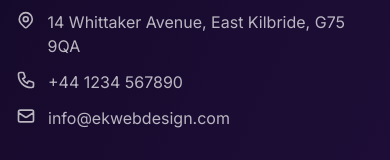
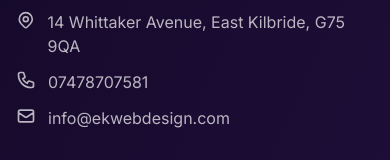
Before and after one commit to matthewmarleyuk/EK-Web-Design, a Next.js app: page / in a window 390 px wide. Shown: the part 11546-11706 px from the top of the page. Built offline with nearby package versions, Linux system fonts and the light colour scheme.

Commit message:
Update phone number in all footers to 07478707581

```diff
--- a/src/app/about/page.tsx
+++ b/src/app/about/page.tsx
@@ -340,7 +340,7 @@
                   <svg width="20" height="20" fill="none" viewBox="0 0 24 24" stroke="currentColor">
                     <path strokeLinecap="round" strokeLinejoin="round" strokeWidth={2} d="M3 5a2 2 0 012-2h3.28a1 1 0 01.948.684l1.498 4.493a1 1 0 01-.502 1.21l-2.257 1.13a11.042 11.042 0 005.516 5.516l1.13-2.257a1 1 0 011.21-.502l4.493 1.498a1 1 0 01.684.949V19a2 2 0 01-2 2h-1C9.716 21 3 14.284 3 6V5z" />
                   </svg>
-                  <span>+44 1234 567890</span>
+                  <span>07478707581</span>
                 </li>
                 <li className="flex items-start gap-3">
                   <svg width="20" height="20" fill="none" viewBox="0 0 24 24" stroke="currentColor">
--- a/src/app/contact/page.tsx
+++ b/src/app/contact/page.tsx
@@ -317,7 +317,7 @@
                   <svg width="20" height="20" fill="none" viewBox="0 0 24 24" stroke="currentColor">
                     <path strokeLinecap="round" strokeLinejoin="round" strokeWidth={2} d="M3 5a2 2 0 012-2h3.28a1 1 0 01.948.684l1.498 4.493a1 1 0 01-.502 1.21l-2.257 1.13a11.042 11.042 0 005.516 5.516l1.13-2.257a1 1 0 011.21-.502l4.493 1.498a1 1 0 01.684.949V19a2 2 0 01-2 2h-1C9.716 21 3 14.284 3 6V5z" />
                   </svg>
-                  <span>+44 1234 567890</span>
+                  <span>07478707581</span>
                 </li>
                 <li className="flex items-start gap-3">
                   <svg width="20" height="20" fill="none" viewBox="0 0 24 24" stroke="currentColor">
--- a/src/app/page.tsx
+++ b/src/app/page.tsx
@@ -597,7 +597,7 @@
                   <svg width="20" height="20" fill="none" viewBox="0 0 24 24" stroke="currentColor">
                     <path strokeLinecap="round" strokeLinejoin="round" strokeWidth={2} d="M3 5a2 2 0 012-2h3.28a1 1 0 01.948.684l1.498 4.493a1 1 0 01-.502 1.21l-2.257 1.13a11.042 11.042 0 005.516 5.516l1.13-2.257a1 1 0 011.21-.502l4.493 1.498a1 1 0 01.684.949V19a2 2 0 01-2 2h-1C9.716 21 3 14.284 3 6V5z" />
                   </svg>
-                  <span>+44 1234 567890</span>
+                  <span>07478707581</span>
                 </li>
                 <li className="flex items-start gap-3">
                   <svg width="20" height="20" fill="none" viewBox="0 0 24 24" stroke="currentColor">
--- a/src/app/services/page.tsx
+++ b/src/app/services/page.tsx
@@ -353,7 +353,7 @@
                   <svg width="20" height="20" fill="none" viewBox="0 0 24 24" stroke="currentColor">
                     <path strokeLinecap="round" strokeLinejoin="round" strokeWidth={2} d="M3 5a2 2 0 012-2h3.28a1 1 0 01.948.684l1.498 4.493a1 1 0 01-.502 1.21l-2.257 1.13a11.042 11.042 0 005.516 5.516l1.13-2.257a1 1 0 011.21-.502l4.493 1.498a1 1 0 01.684.949V19a2 2 0 01-2 2h-1C9.716 21 3 14.284 3 6V5z" />
                   </svg>
-                  <span>+44 1234 567890</span>
+                  <span>07478707581</span>
                 </li>
                 <li className="flex items-start gap-3">
                   <svg width="20" height="20" fill="none" viewBox="0 0 24 24" stroke="currentColor">
```
